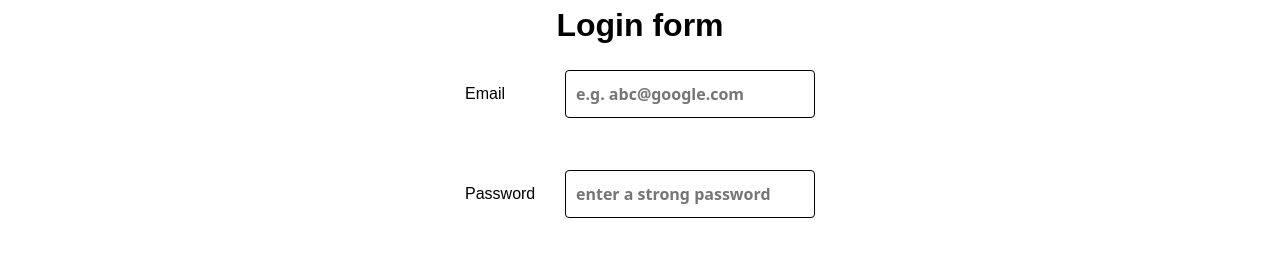
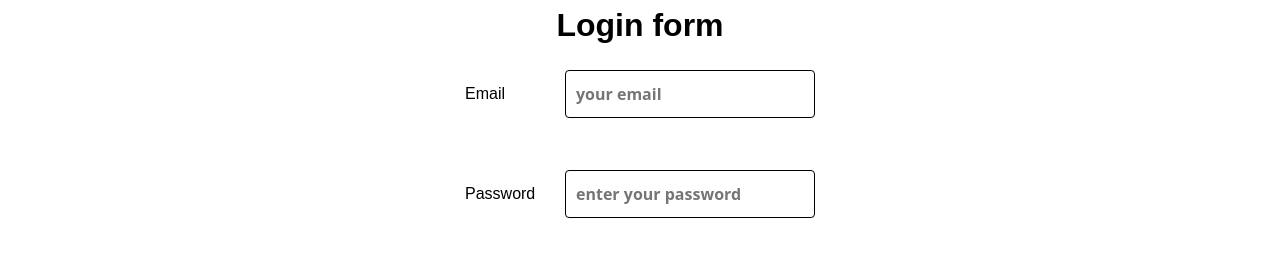
Before and after one commit to Kartik-Ranaut/frommypen, a React (Create React App) app: page /frommypen/login in a window 1280 px wide. Shown: the part 231-494 px from the top of the page. Built offline with nearby package versions, Linux system fonts and the light colour scheme; no server answers.

Commit message:
buttons corrected

```diff
--- a/src/Components/Login.js
+++ b/src/Components/Login.js
@@ -58,9 +58,9 @@ export default function Login(props) {
             <h1 className='text-xl'>Login form</h1>
             <div className='Input'>
                 <label for="email" className='Input-label'>Email</label>
-                <input type="text"  name="email" className='Input-text' id="email" placeholder='e.g. abc@google.com ' onChange={handleChange}></input>
+                <input type="text"  name="email" className='Input-text' id="email" placeholder='your email' onChange={handleChange}></input>
                 <label for="pwd" className='Input-label'>Password</label>
-                <input type="password"  name="password" className='Input-text' id="pwd" placeholder='enter a strong password' onChange={handleChange}></input>
+                <input type="password"  name="password" className='Input-text' id="pwd" placeholder='enter your password' onChange={handleChange}></input>
             </div>
             <button className="button-5" onClick={loginhandler}>Login</button>
 
--- a/src/Components/Signin.js
+++ b/src/Components/Signin.js
@@ -66,7 +66,7 @@ export default function Signin() {
                 <label for="pwd" className='Input-label'>Password</label>
                 <input type="password"  name="password" className='Input-text' id="pwd" placeholder='enter a strong password' onChange={handleChange}></input>
             </div>
-            <button className="button-5" onClick={signinhandler}>Login</button>
+            <button className="button-5" onClick={signinhandler}>Sign In</button>
     </div>
   )
 }
```
